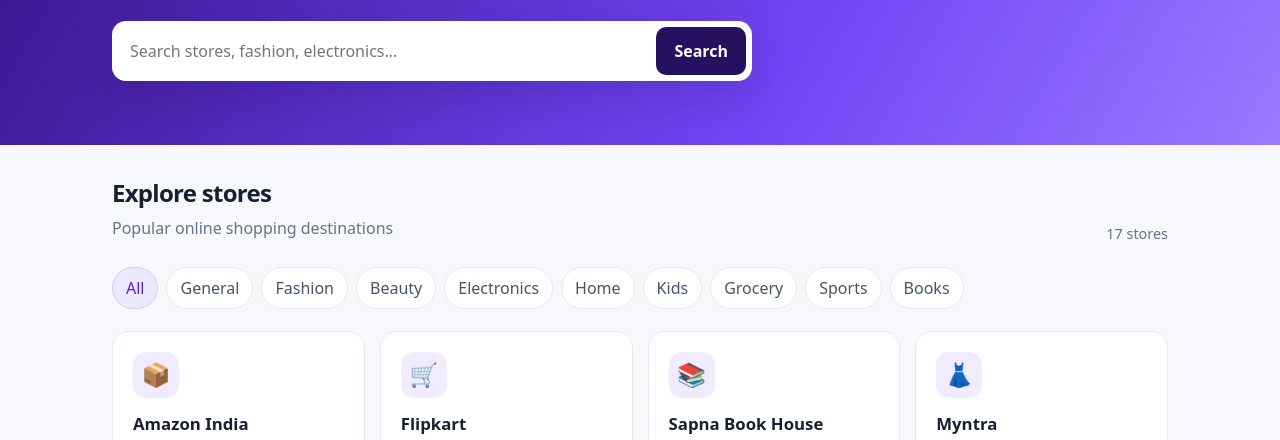
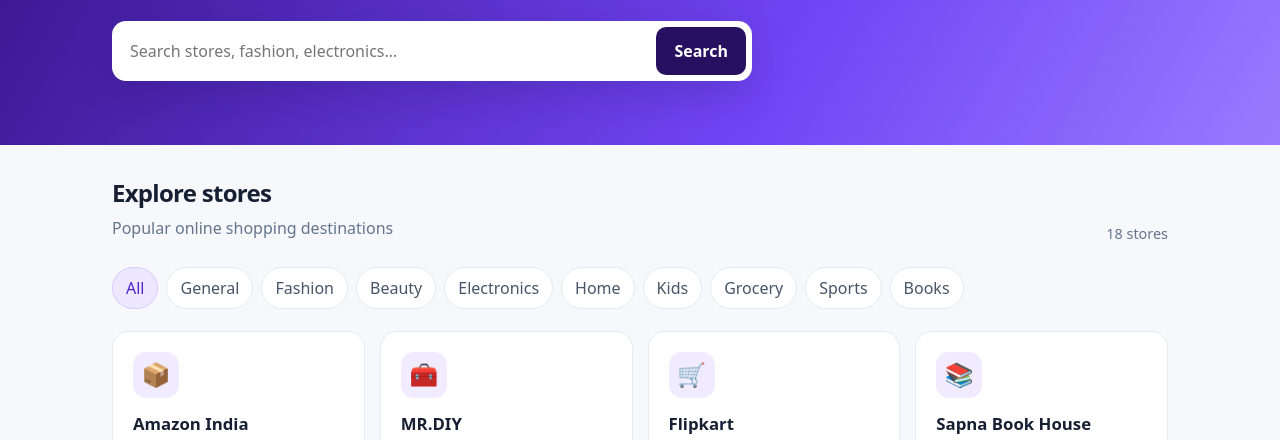
Before and after one commit to Ainn5/ShoppingDirectory, a plain HTML site: page index.html in a window 1280 px wide. Shown: the part 309-749 px from the top of the page. Drawn offline with Linux system fonts and the light colour scheme.

Commit message:
Add MR.DIY store under General category

```diff
--- a/index.html
+++ b/index.html
@@ -19,6 +19,7 @@
 <script>
 const stores=[
 {name:"Amazon India",category:"General",icon:"📦",desc:"Everyday essentials, gadgets, home and more.",url:"https://www.amazon.in/"},
+{name:"MR.DIY",category:"General",icon:"🧰",desc:"Home improvement, DIY tools, household essentials, stationery, toys and décor. Find Bengaluru branches using the official store locator.",url:"https://www.mrdiy.co.in/storelocator"},
 {name:"Flipkart",category:"General",icon:"🛒",desc:"A wide range of products across categories.",url:"https://www.flipkart.com/"},
 {name:"Sapna Book House",category:"General",icon:"📚",desc:"Books, stationery, gifts and more. Bengaluru branches across multiple areas; check the official store locator for your nearest branch.",url:"https://www.sapnaonline.com/store-locator"},
 {name:"Myntra",category:"Fashion",icon:"👗",desc:"Fashion, clothing, footwear and accessories.",url:"https://www.myntra.com/"},
```
